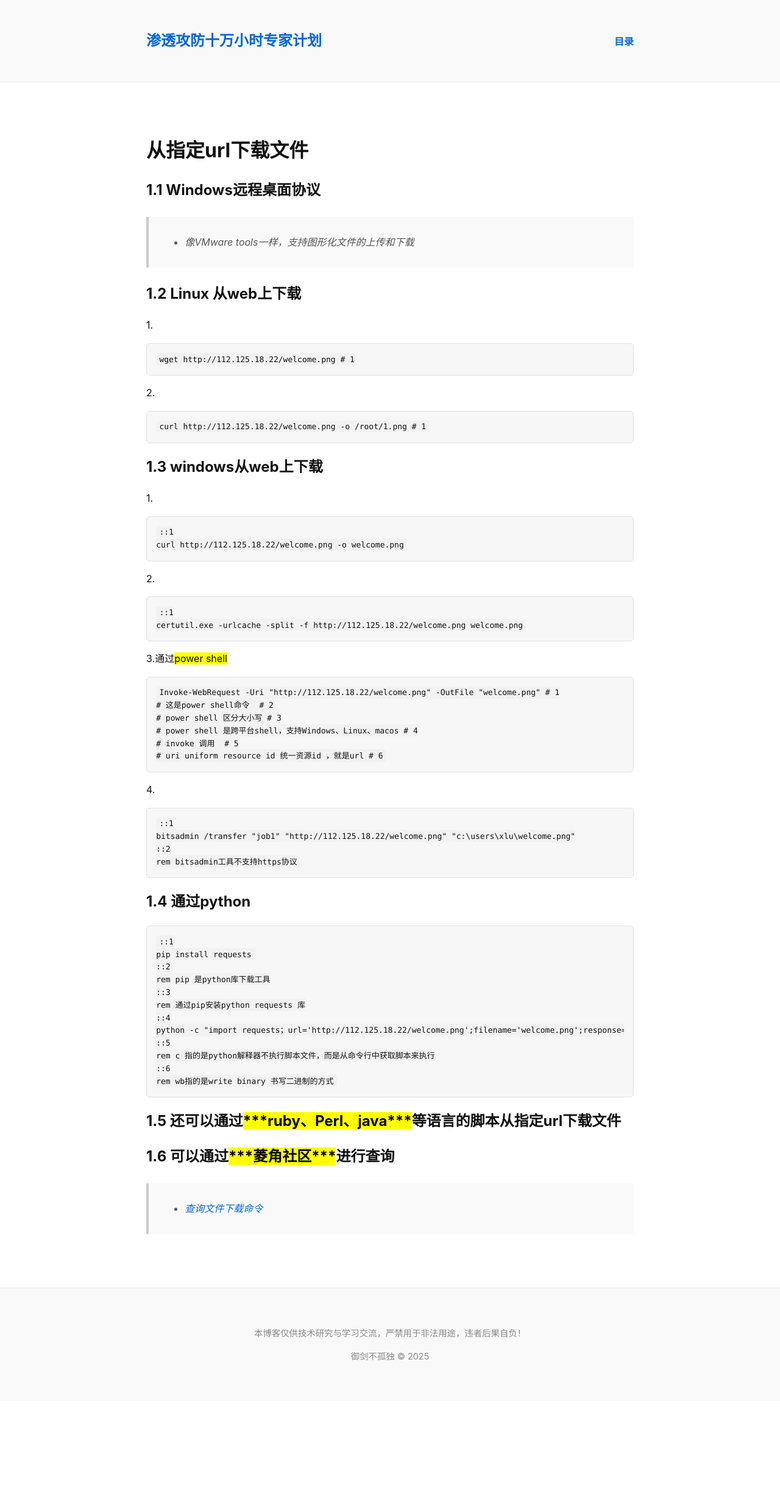
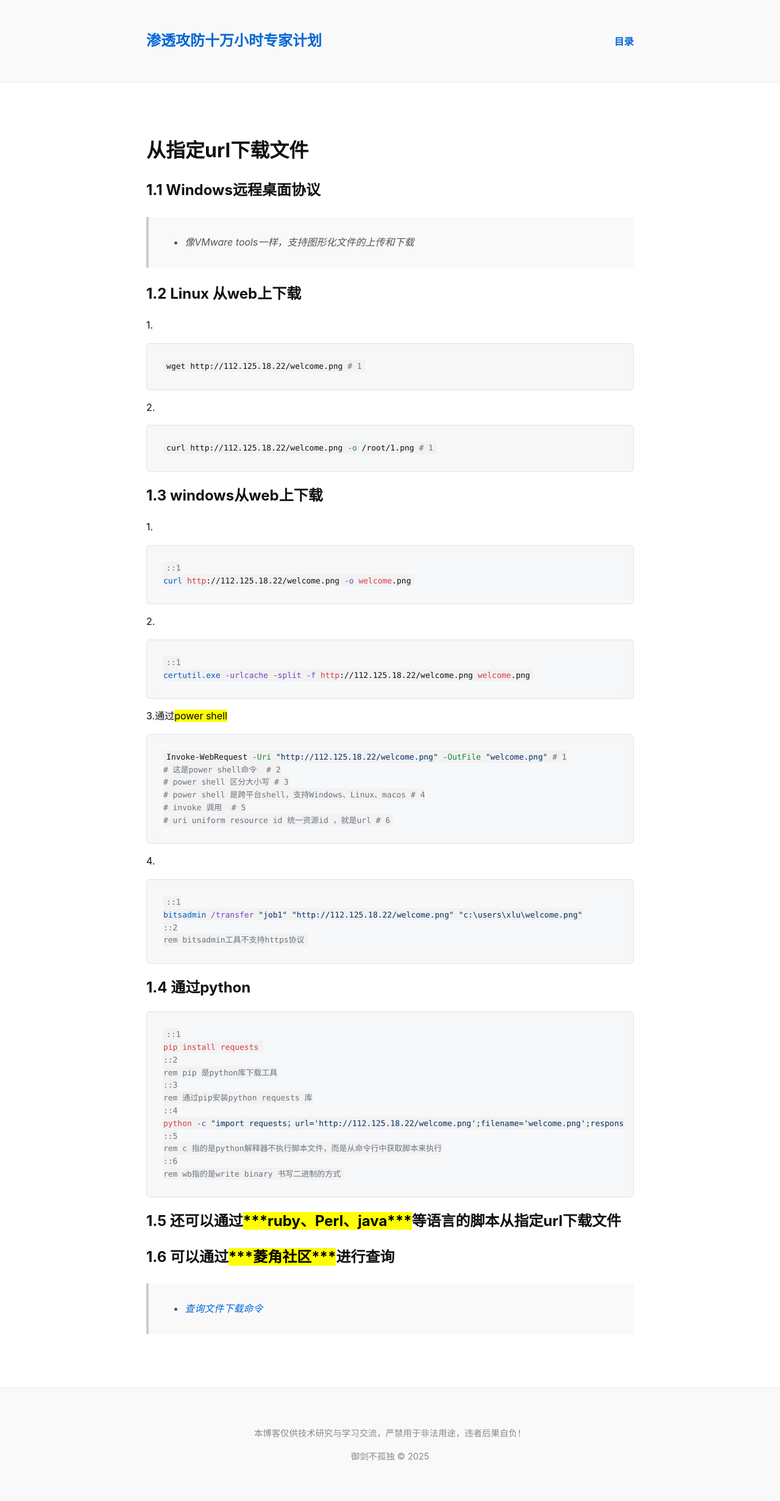
Before and after one commit to lu494/lu494.github.io, a Jekyll site: the page built from articles/从指定url下载文件.md, in a window 1280 px wide. Shown: the whole page at 61% size. Built offline with Jekyll 4.4.1, drawn with Linux system fonts in a browser that asks for light colours; our own code applies the rules of GitHub Pages for plain Markdown files; before the commit the page ends 2298 px from its top, so only the background shows below that.

Commit message:
Update default.html

```diff
--- a/_layouts/default.html
+++ b/_layouts/default.html
@@ -4,6 +4,7 @@
     <meta charset="UTF-8">
     <title>{{ page.title }} | {{ site.title }}</title>
     <link rel="stylesheet" href="{{ "/assets/main.css" | relative_url }}">
+    <link rel="stylesheet" href="{{ "/assets/syntax.css" | relative_url }}">
   </head>
   <body>
     <header class="site-header">
```
